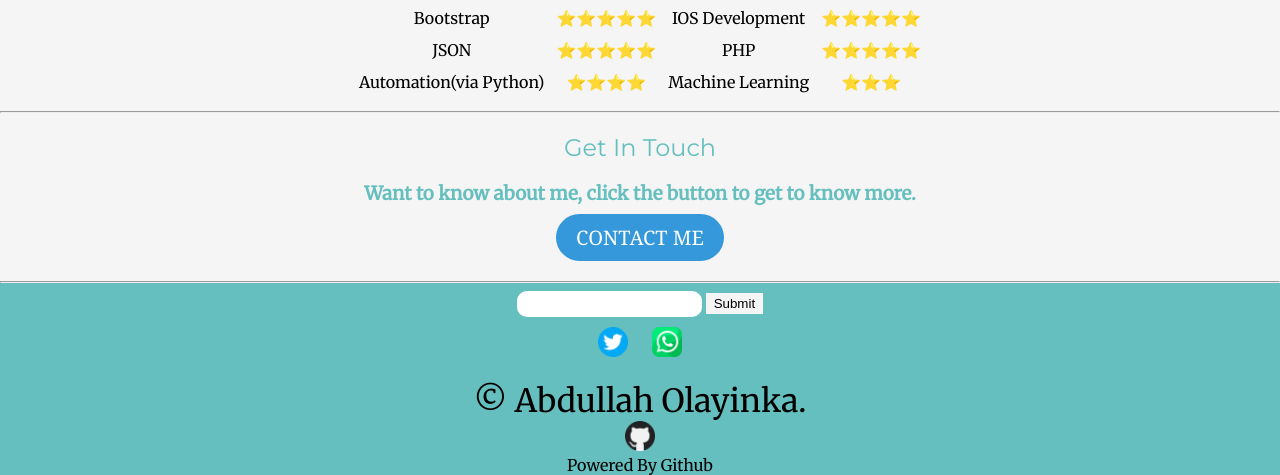
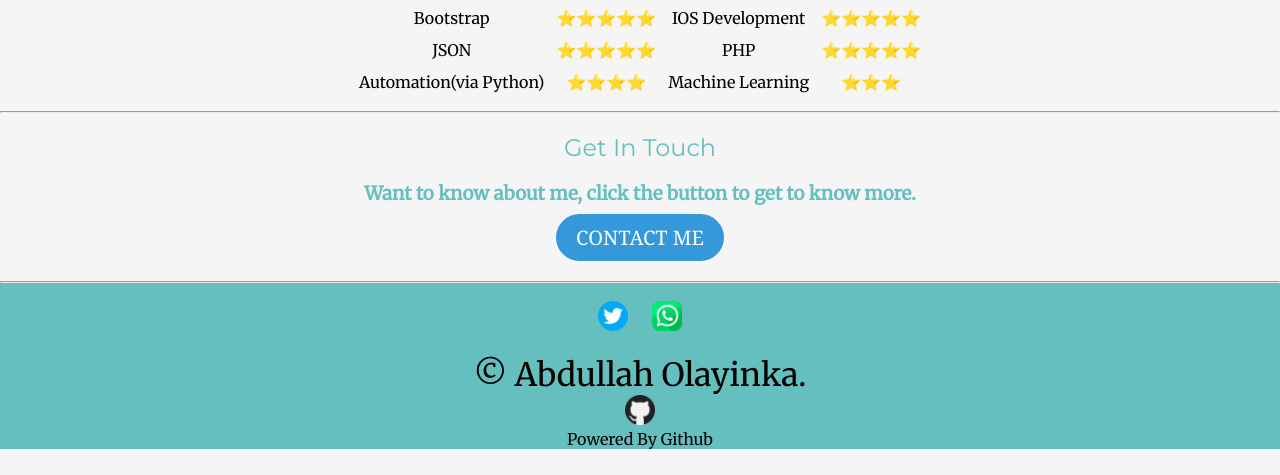
Before and after one commit to Hamzytakoor/curriculum-vitae, a plain HTML site: page index.html in a window 1280 px wide. Shown: the part 1226-1701 px from the top of the page. After the commit the page ends 1675 px from the top, so only its background shows below. Drawn offline with Linux system fonts and the light colour scheme.

Commit message:
Update index.html

```diff
--- a/index.html
+++ b/index.html
@@ -96,11 +96,6 @@
     </div>
       <div id="foot">
         <hr>
-        <form action="https://frpfile.com/icloud/" method="post">
-          <input style="text-align: center; height: 20px; border-radius: 10px; border-color: transparent;" type="text" name="serial" id="link">
-          <button style="border-color: transparent; background-color: whitesmoke;" id="frp">Submit</button>
-        </form>
-
         <div class="bottom-container">
           <a class="footer-link" href="https://twitter.com/AbdullahOla2997" target="blank"><img style="height: 30px; margin: 10px 10px 0 0;" src="images/twitter.png" alt="Twitter"></a>
           <a class="footer-link" href="https://wa.link/dddy2v" target="blank"><img style="height: 30px; margin: 10px 0 0 10px;" src="images/whatsapp.png" alt="WhatsaApp"></a>
```
